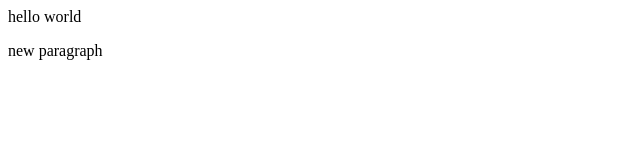
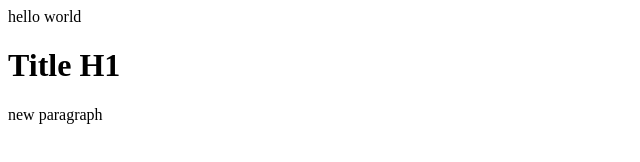
Before and after one commit to harsh-umariya/harsh-umariya.github.io, a plain HTML site: page index.html in a window 1280 px wide. Shown: the whole page, without its empty margins (0-640 px from the left). Drawn offline with Linux system fonts and the light colour scheme.

Commit message:
Added h1 tag

```diff
--- a/index.html
+++ b/index.html
@@ -1,7 +1,8 @@
 <html>
+
   <head><title>Personal website</title></head>
   <body> hello world
-
+    <h1> Title H1 </h1>
     <p> new paragraph </p>
   </body>
 
```
Also changed, not shown: style.css (added).
